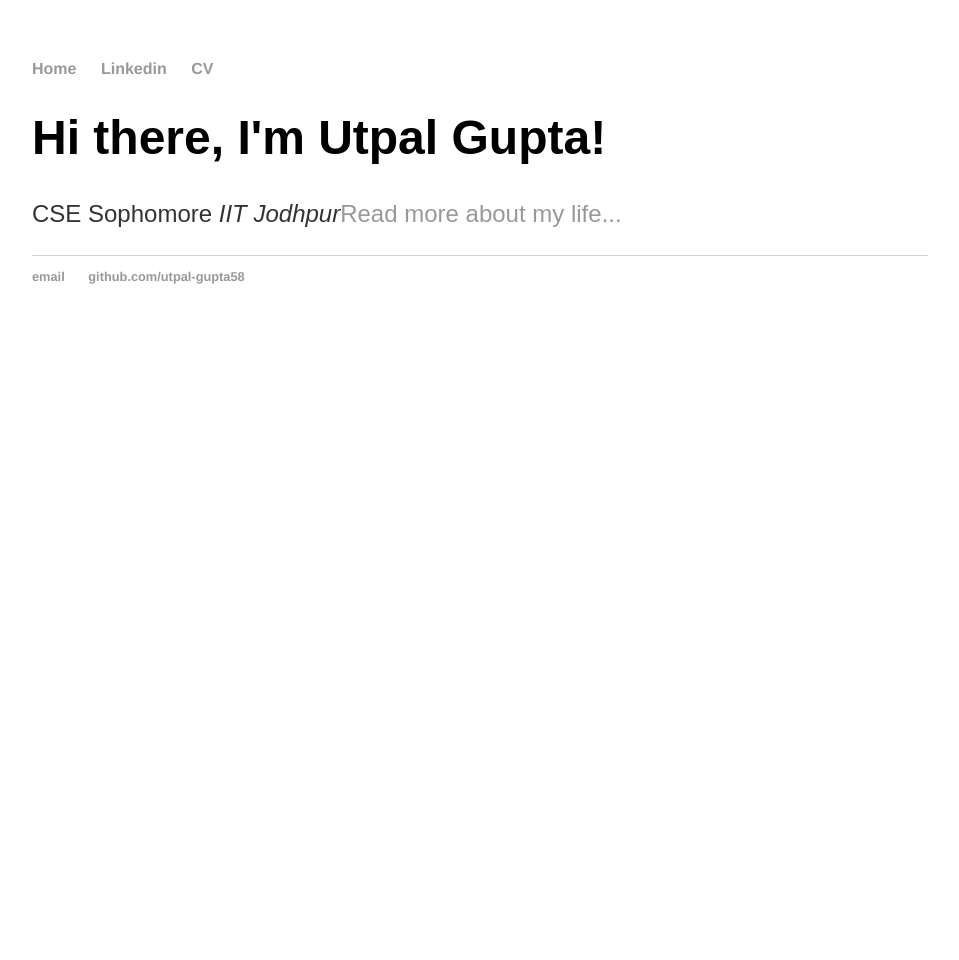
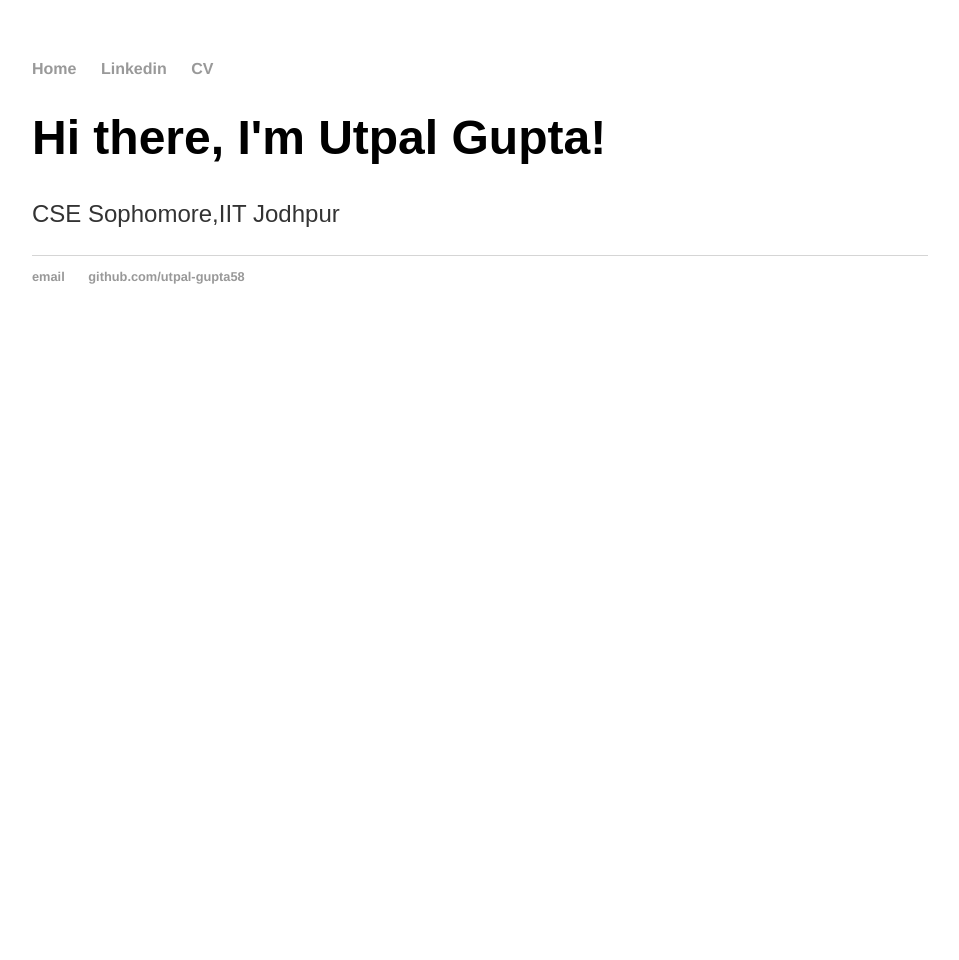
Before and after one commit to utpalgupta/utpal-gupta58.github.io, a Jekyll site: the page built from index.html, in a window 1280 px wide. Shown: the whole page, without its empty margins (160-1119 px from the left). Built offline with Jekyll 4.4.1, drawn with Linux system fonts in a browser that asks for light colours.

Commit message:
Update index.html

```diff
--- a/index.html
+++ b/index.html
@@ -4,5 +4,5 @@ title: Utpal Gupta,IIT Jodhpur(2018-2022)
 ---
 <div class="blurb">
       <h1>Hi there, I'm Utpal Gupta!</h1>
-      <p>CSE Sophomore <em>IIT Jodhpur</em><a href="/about">Read more about my life...</a></p>
+      <p>CSE Sophomore,IIT Jodhpur</p>
  </div><!-- /.blurb -->
```
